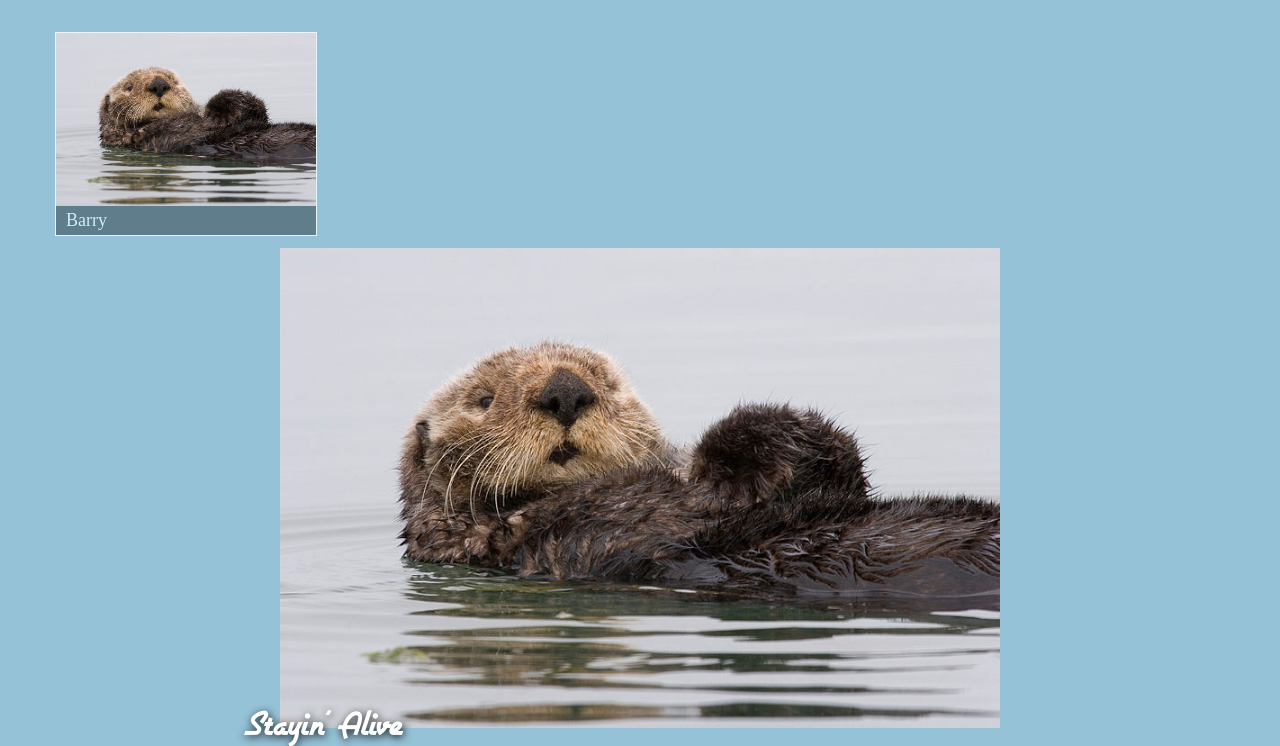
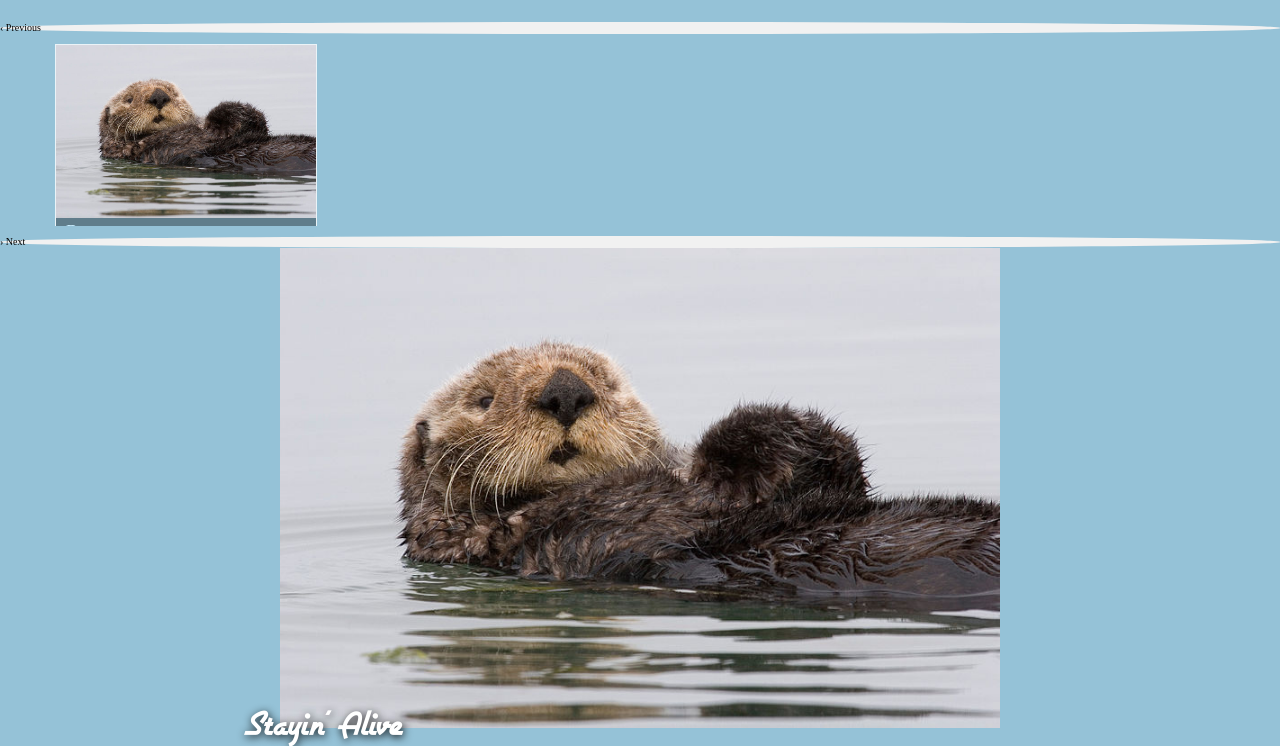
Before and after one commit to JenniTheDev/OtterboxCH5to7, a plain HTML site: page index.html in a window 1280 px wide. Shown: the part 70-816 px from the top of the page. Drawn offline with nearby package versions, Linux system fonts and the light colour scheme.

Commit message:
Removed not working favicon, rearranged css

```diff
--- a/index.html
+++ b/index.html
@@ -7,8 +7,6 @@
     <link rel="stylesheet" href="https://cdnjs.cloudflare.com/ajax/libs/normalize/8.0.1/normalize.min.css">
     <link rel="stylesheet" href="stylesheets/styles.css">
     <title>ottergram</title>
-    <link rel="shortcut icon" href="/favicon.ico" type="image/x-icon">
-    <link rel="icon" href="/favicon.ico" type="image/x-icon">
 </head>
 
 <body>
@@ -16,6 +14,8 @@
         <h1 class="logo-text">ottergram</h1>
     </header>
     <main class="main-content"></main>
+
+    <a href="#" class="previous round">&#8249; Previous</a>
 
     <ul class="thumbnail-list">
         <li class="thumbnail-item">
@@ -54,9 +54,8 @@
                 <span class="thumbnail-title">Barbara</span>
             </a>
         </li>
-
-
     </ul>
+    <a href="#" class="next round">&#8250; Next</a>
 
     <div class="detail-image-container">
         <div class="detail-image-frame" data-image-role="frame">
--- a/stylesheets/styles.css
+++ b/stylesheets/styles.css
@@ -37,8 +37,29 @@ a {
 }
 
 
+
+.previous {
+  background-color: #f1f1f1;
+  color: black;
+}
+
+.next {
+  background-color: #f1f1f1;
+  color: black;
+}
+
+.round {
+  border-radius: 50%;
+}
+
 .main-header {
   flex: 0 1 auto;
+}
+
+.main-content {
+  flex: 1 1 auto;
+  display: flex;
+  flex-direction: column;
 }
 
 /*
@@ -100,11 +121,7 @@ a {
 }
 
 
-.main-content {
-  flex: 1 1 auto;
-  display: flex;
-  flex-direction: column;
-}
+
 
 .detail-image-container {
   flex: 1 1 auto;
@@ -113,15 +130,15 @@ a {
   align-items: center;
 }
 
+.is-tiny {
+  transform: scale(0.001);
+  transition: transform 0ms;
+}
+
 .detail-image-frame {
   position: relative;
   text-align: center;
   transition: transform 333ms cubic-bezier(1, .06, .28, 1);
-}
-
-.is-tiny {
-  transform: scale(0.001);
-  transition: transform 0ms;
 }
 
 .detail-image-title {
```
Also changed, not shown: favicon.ico (deleted).
